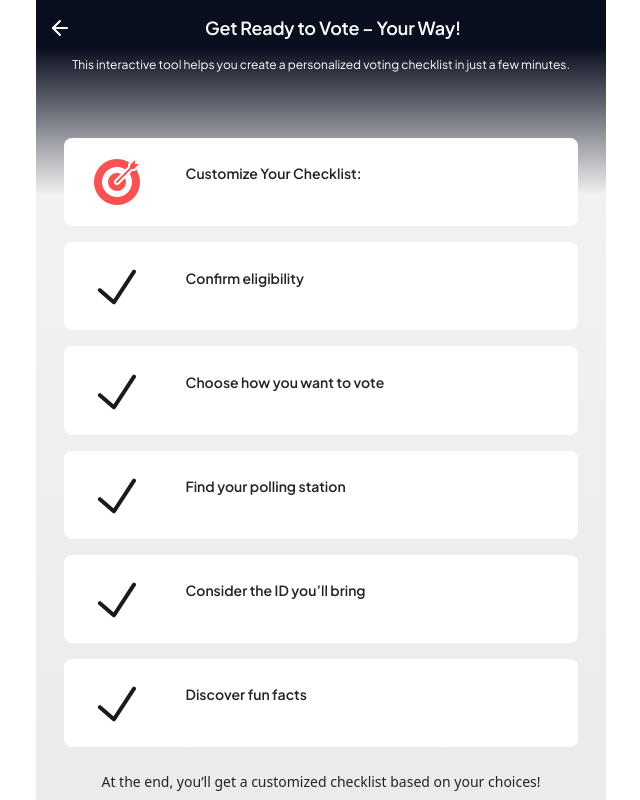
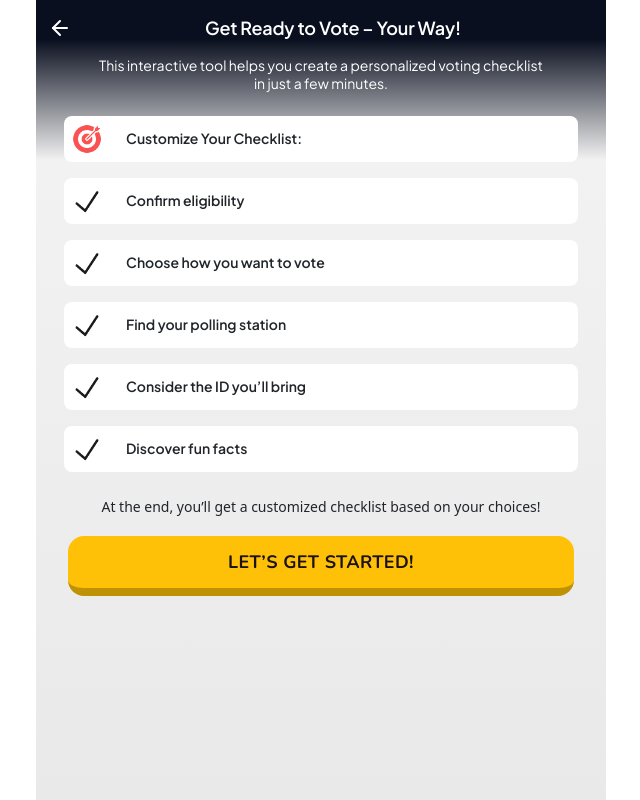
Before and after one commit to pankajpanki/voting-app-frontend, a React (Create React App) app: page /begin-journey in a window 1280 px wide. Shown: the top 800 px of the page, without its empty margins (319-959 px from the left). Built offline with nearby package versions, Linux system fonts and the light colour scheme.

Commit message:
UI Updates

```diff
--- a/src/components/BeginJourney.tsx
+++ b/src/components/BeginJourney.tsx
@@ -37,7 +37,7 @@ function BeginJourney() {
 									<ModuleItem key={index} imgSrc={item.imgSrc} title={item.title} />
 								))}
 							</div>
-							<p className="text-center">At the end, you’ll get a customized checklist based on your choices!</p>
+							<p className="text-center mb-0">At the end, you’ll get a customized checklist based on your choices!</p>
 							<div className="p-1">
 								<button className="next-button btn w-100 py-3 rounded-4 button-text" onClick={() => navigate("/eligibility-check")}>LET’S GET STARTED!</button>
 							</div>
--- a/src/components/Common/Header.tsx
+++ b/src/components/Common/Header.tsx
@@ -20,7 +20,7 @@ export const Header: React.FC<HeaderProps> = ({ showprogress, total_steps, curre
 			<div className="progress-bar">
 			{showprogress ? <ProgresWizard totalSteps={total_steps} currentStep={current_step} /> : null}
 			</div>
-			<div className="mb-5">
+			<div className="mb-2">
 				<div className="row mt-3 mb-3">
 				  <div className="d-flex justify-content-between align-items-center w-100">
 					<span role="button" onClick={() => navigate(-1)} className="">
--- a/src/components/Common/ModuleItem.tsx
+++ b/src/components/Common/ModuleItem.tsx
@@ -8,8 +8,8 @@ interface ModuleItemProps {
 export const ModuleItem: React.FC<ModuleItemProps> = ({ imgSrc, title }) => {
 
 	return (
-		<div className="d-flex align-items-center bg-white rounded-3 p-4 mb-3" role="button">
-			<div className="d-flex align-items-center justify-content-center begin-card-image me-3">
+		<div className="d-flex align-items-center bg-white rounded-3 p-2 mb-3" role="button">
+			<div className="d-flex align-items-center justify-content-center begin-card-image">
 				<img src={imgSrc} alt="icon" />
 			</div>
 			<p className="begin-card-title ms-4">{title}</p>
--- a/src/components/Home.tsx
+++ b/src/components/Home.tsx
@@ -9,7 +9,7 @@ function Home() {
 				<div className="col-12 col-md-8 col-lg-6 min-vh-100 position-relative content-area-main-home">
 					<div className="">
 						{/* Top Header */}
-						<div className="p-1 text-center mt-5">
+						<div className="p-1 text-center mt-3">
 							{/* Map and Bear Images */}
 							<div className="map-container position-relative">
 								<div>
@@ -21,10 +21,10 @@ function Home() {
 						{/* Content Area */}
 						<div className="">
 							<div className="text-center p-3">
-								<h2 className="mt-2 home-title">VoteReady</h2>
-								<h5 className="home-sub-title">Get ready for the 45th Federal Election</h5>
-								<p className="mb-4 home-date-title">Date to be announced!</p>
-								<p className="mb-0 home-info-text">This game will guide you through the voting process, so you’re informed and ready to participate in the upcoming Federal Election. Your participation matters!</p>
+								<h2 className="mt-4 home-title">VoteReady</h2>
+								<h5 className="home-sub-title color-theme-1">Get ready for the 45th Federal Election</h5>
+								<p className="mb-2 home-date-title color-theme-2">Date to be announced!</p>
+								<p className="mb-0 home-info-text color-theme-1">This game will guide you through the voting process, so you’re informed and ready to participate in the upcoming Federal Election. Your participation matters!</p>
 								<div className="p-1">
 									<button className="next-button btn w-100 py-3 rounded-4 button-text" onClick={() => navigate("/begin-journey")}>GET STARTED</button>
 								</div>
--- a/src/styles.css
+++ b/src/styles.css
@@ -70,15 +70,22 @@
 	text-align: left;
 	text-underline-position: from-font;
 	text-decoration-skip-ink: none;
+	margin-bottom: 0px;
+	margin-left: 10px;
 }
 .begin-card-image {
-	width: 57.53px;
-	height: 40.11px;
+    width: 30px;
+    height: 30px;
     top: 172px;
     left: 36px;
     gap: 0px;
-	/*opacity: 0px;*/
 }
+.begin-card-image img {
+    width: 100%;
+    height: 100%;
+    object-fit: contain;
+}
+
 .main-steps-title {
 	font-family: Plus Jakarta Sans;
 	font-size: 18px;
@@ -92,13 +99,17 @@
 }
 .main-steps-sub-title {
     font-family: Plus Jakarta Sans;
-	font-size: 12px;
+    font-size: 14px;
     font-weight: 400;
     line-height: 18px;
-	text-align: center;
     text-underline-position: from-font;
     text-decoration-skip-ink: none;
     color: #FFF;
+    margin-bottom: 5px !important;
+    width: 100%;
+    max-width: 450px;
+    margin-left: auto;
+    margin-right: auto;
 }
 .vm-card-title {
 	font-family: Plus Jakarta Sans;
@@ -342,7 +353,7 @@
 	padding: 10px;
 }
 .question-card {
-    height: 250px;
+    height: 180px;
     padding: 2px;
     background-color: #FDDCA9;
     border-radius: 8px;
@@ -413,7 +424,7 @@
 /*******************************************************Question Css End******************************************************************************/
 .next-button {
 	border: none;
-	margin-top: 70px !important;
+	margin-top: 15px !important;
 	background-color: #FFC107 !important;
 	border-color: #F5A623 !important;
 	border-bottom: 8px solid #00000040 !important;
@@ -692,10 +703,8 @@
 	align-items: center;
 	justify-content: space-between;
 	position: relative;
-	padding: 20px 0;
+	padding: 10px 0px 10px 0px;
 	width: 100%;
-	margin-top: 39px !important;
-    margin-left: 29px !important;
 }
 .progress-step {
 	display: flex;
@@ -717,8 +726,8 @@
 	background-color: #ffc107 !important;
 }
 .progress-circle {
-	width: 40px;
-	height: 40px;
+	width: 24px;
+	height: 24px;
 	border-radius: 50%;
 	border: 3px solid #aaa;
 	background-color: #343a40;
@@ -757,7 +766,8 @@
 .map-image {
     display: block;
     width: 100%;
-	height: 528px;
+    height: 300px;
+    object-fit: contain;
 }
 .bear-image {
     position: absolute;
@@ -766,7 +776,8 @@
     transform: translate(-50%, -50%);
     z-index: 1;
     pointer-events: none;
-    height: 323px;
+    height: 280px;
+    object-fit: contain;
 }
 /*******************************************************Find My Polling Station***************************************************/
 .player-wrapper {
@@ -1247,9 +1258,6 @@ body {
 		max-width: none;
 		margin-left: 2px;
 	}
-	.progress-bar-container {
-		margin-left: 15px !important;
-	}
 	.custom-modal-bottom {
 		max-width: 100%;
 	}
@@ -1260,10 +1268,19 @@ body {
 		width: 100%;
 		max-width: none;
 	}
-	.progress-bar-container {
-		margin-left: 7px !important;
-	}
 	.custom-modal-bottom {
 		max-width: 100%;
 	}
 }
+
+
+
+
+
+/* ITX CSS */
+.color-theme-1{
+	color: #475467;
+}
+.color-theme-2{
+	color: #4E4E50;
+}
```
Lines whose indentation alone changed are shown as unchanged.
